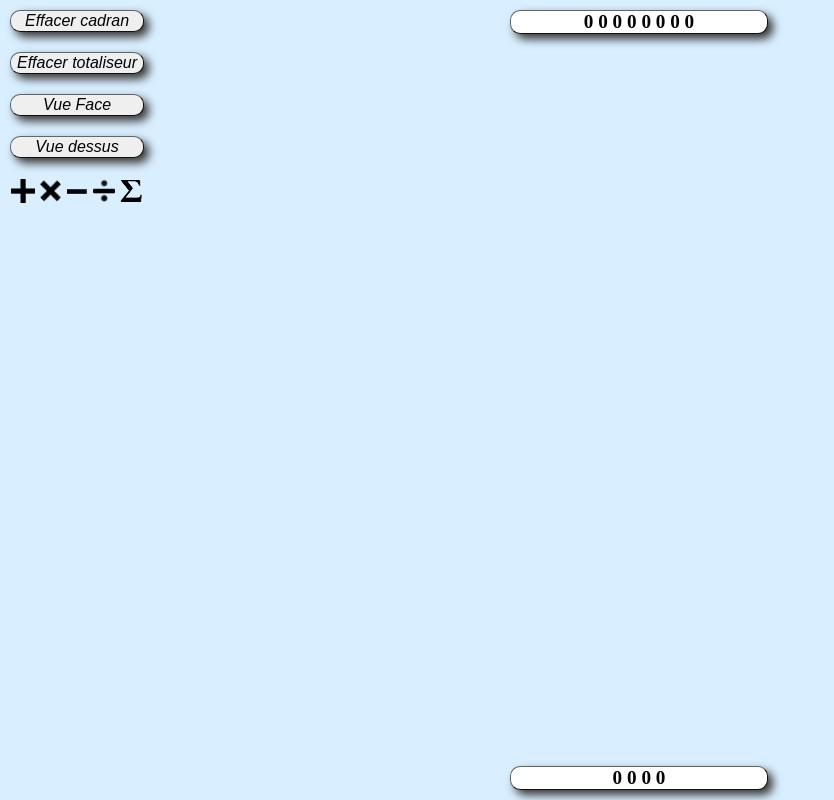
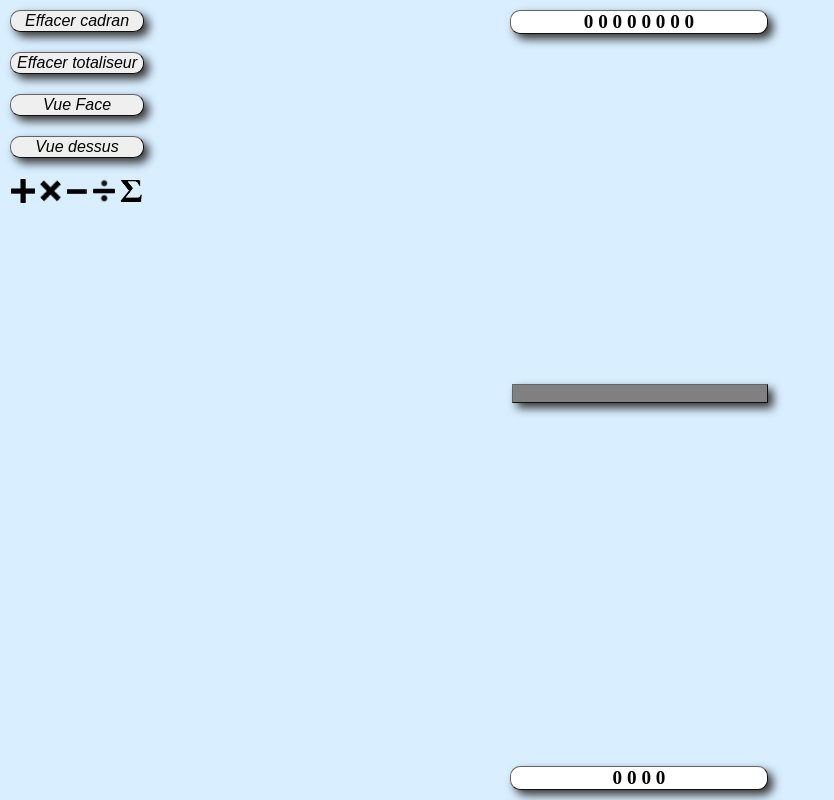
Before and after one commit to Ncode49/tchingn.github.io, a plain HTML site: page Arithmaurel3D/index.html in a window 1280 px wide. Shown: the whole page, without its empty margins (0-834 px from the left). Drawn offline with nearby package versions, Linux system fonts and the light colour scheme.

Commit message:
ajout barre de rechargement

```diff
--- a/Arithmaurel3D/index.html
+++ b/Arithmaurel3D/index.html
@@ -5,13 +5,15 @@
     <title>Arithmaurel</title>
     <meta charset="utf-8" />
     <meta name="keywords" content="arithmaurel, simulation, animation 3D, soustraction, division, multiplication">
-    <meta name="description" content="Tester l'arithaurel 3D">
+    <meta name="description" content="effectuer des opérations arithmétique avec l'arithmaurel, machine de calcul Inventé par le Français Timoleon Maurel en 1842">
     <meta name="viewport" content="width=device-width, user-scalable=no, minimum-scale=1.0, maximum-scale=1.0" />
+    <meta name="author" content="Nicky Tching, Alain Guyot , Wassim Ayari, Tom Arnaud">
     <link rel="stylesheet" type="text/css" href="style.css" />
     <link rel="icon" type="image/png" href="images/favicon.png" />
 </head>
 
 <body>
+    <progress id="progression" value="0" max="100"><span>0</span>%</progress>
     <script type="module" src="scene.js"></script>
 
     <div id="button">
--- a/Arithmaurel3D/initScene.js
+++ b/Arithmaurel3D/initScene.js
@@ -96,7 +96,9 @@ function initCollada() {
 
         // Function called when download progresses
         function(xhr) {
+            document.getElementById('progression').value = xhr.loaded / xhr.total * 100;
             console.log((xhr.loaded / xhr.total * 100) + '% loaded');
+            if (xhr.loaded == xhr.total) { document.body.removeChild(document.getElementById('progression')); }
         }
     );
 }
--- a/Arithmaurel3D/style.css
+++ b/Arithmaurel3D/style.css
@@ -67,3 +67,15 @@ button:hover {
     display: flex;
     cursor: pointer;
 }
+
+#progression {
+    position: absolute;
+    z-index: -1;
+    top: 30vw;
+    right: 40vw;
+    width: 20vw;
+    height: 1.5vw;
+    border: 1px outset #656565;
+    box-shadow: 5px 5px 10px #343434;
+    font-size: 1.2vw;
+}
```
